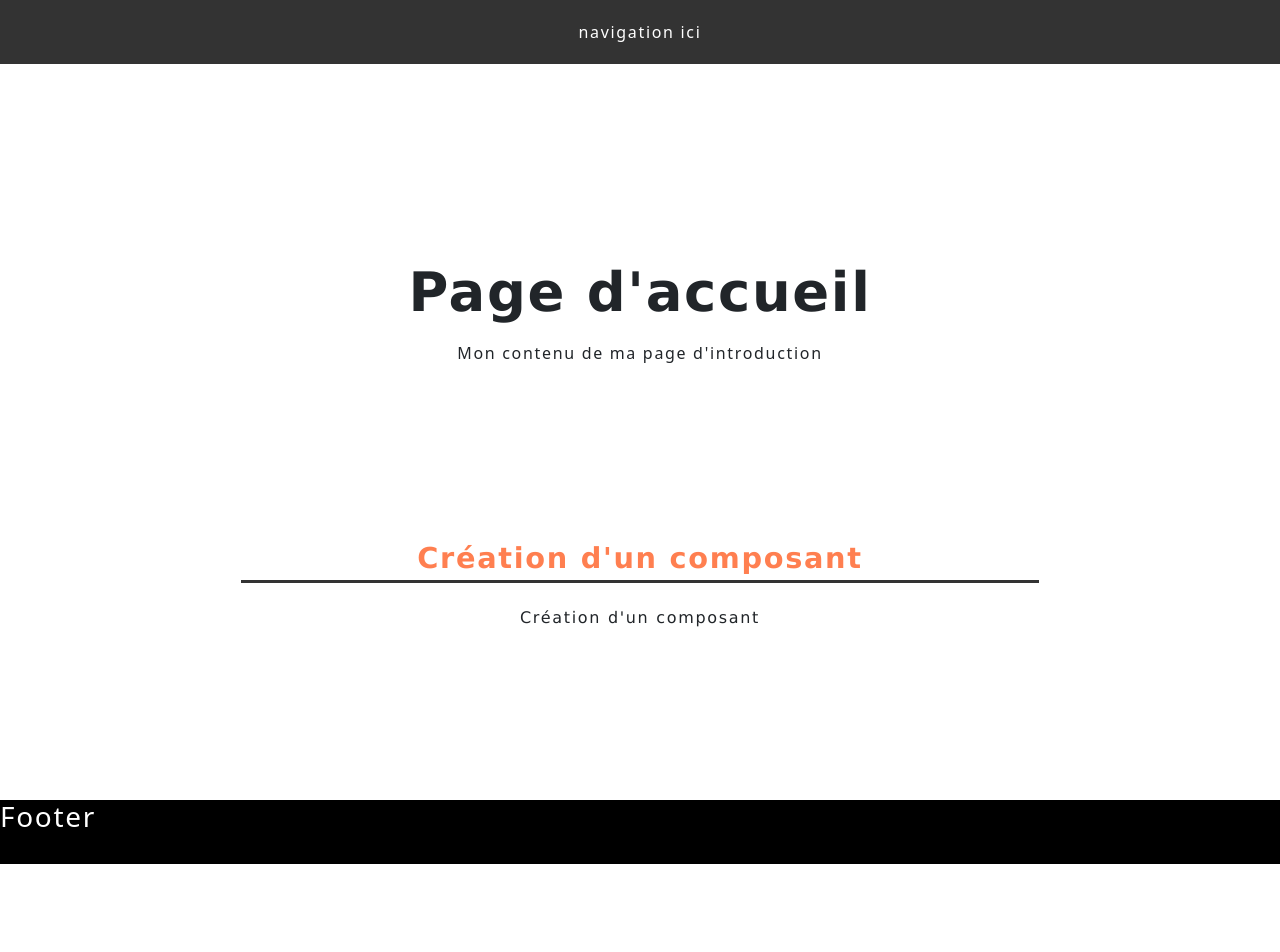
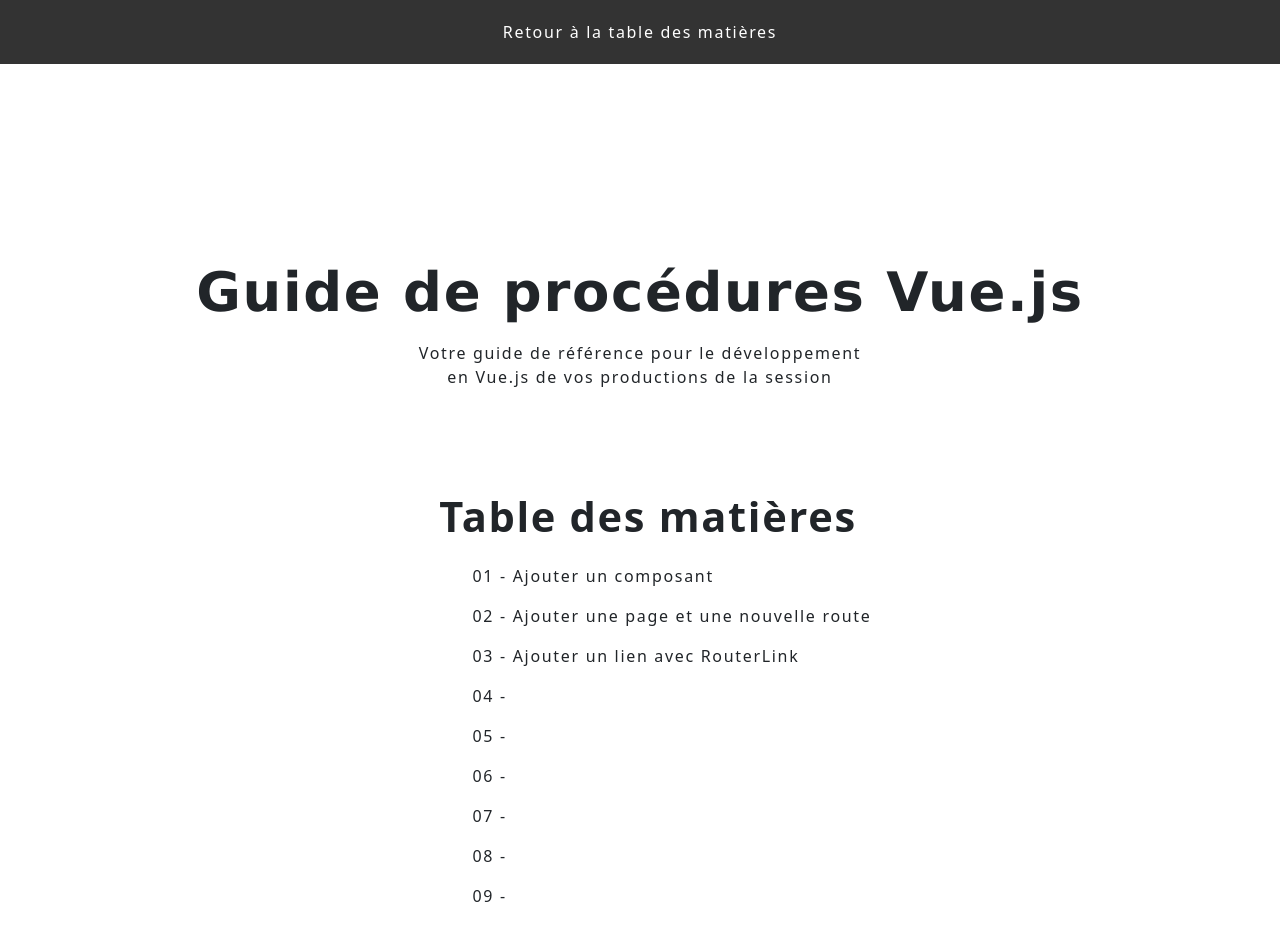
Before and after one commit to ycharles-cstj/aideVueJs, a Vue app: page / in a window 1280 px wide. Shown: the top 952 px of the page. Before the commit the page ends 864 px from the top, so only its background shows below. Built offline with nearby package versions, Linux system fonts and the light colour scheme.

Commit message:
feature-structure-titre

```diff
--- a/src/assets/scss/components/app/titre-content/titre-content.scss
+++ b/src/assets/scss/components/app/titre-content/titre-content.scss
@@ -8,6 +8,7 @@
     position: relative;
     @extend .col-md-12;
     @include setFlex(column, center, center);
+    @include resetBox;
     margin-top: 64px;
     margin-bottom: 32px;
 
@@ -16,7 +17,7 @@
         width: 70%;
         border-bottom: 3px solid #333;
         content:"";
-        bottom: 60px;
+        bottom: 28px;
     }
 }
 
@@ -24,6 +25,7 @@
 // Titre
 // - - - - - - - - - - - - - - - - - - - - - - - - - - -
 h2.titreContent p.titre{
+    @include resetBox;
     width: 480px;
     font-weight: bolder;
     font-family: Verdana, Geneva, Tahoma, sans-serif;
@@ -37,6 +39,7 @@
 // - - - - - - - - - - - - - - - - - - - - - - - - - - -
 
 h2.titreContent p{
+    @include resetBox;
 
     &:last-of-type{
         margin-top: 16px;
--- a/src/assets/scss/components/app/titre-section/titre-section.scss
+++ b/src/assets/scss/components/app/titre-section/titre-section.scss
@@ -19,10 +19,17 @@
 
 header > h1{
     @include resetBox;
-    width: 480px;
     margin-bottom: 16px;
+    padding: 0 32px;
     font-weight: bolder;
     font-family: Verdana, Geneva, Tahoma, sans-serif;
     text-align: center;
     font-size: 3.4rem;
 }
+
+header > p.explication{
+    @include resetBox;
+    padding : 0 16px;
+    width: 480px;
+    text-align: center;
+}
--- a/src/assets/scss/pages/page-index.scss
+++ b/src/assets/scss/pages/page-index.scss
@@ -1,4 +1,9 @@
+// Page d'accueil
+//----------------------------------------------------
 
+// - - - - - - - - - - - - - - - - - - - - - - - - - - -
+// structure du contenu
+// - - - - - - - - - - - - - - - - - - - - - - - - - - -
 
 main{
     @extend .row;
@@ -6,3 +11,31 @@
     @include setFlex(column, start, center);
     width: 100%;
 }
+
+// - - - - - - - - - - - - - - - - - - - - - - - - - - -
+// Table des matières
+// - - - - - - - - - - - - - - - - - - - - - - - - - - -
+div.tableMatieres {
+    @include setFlex(column, start, center);
+    @extend .col-md-12;
+
+    & p{
+        @include resetBox;
+        padding-left: 16px;
+        font-size: 2.6rem;
+        font-weight: bold;
+    }
+
+}
+
+ul.listeContenu {
+    @include setFlex(column, start, start);
+    @include resetBox;
+    padding-left: 64px;
+    margin-top: 8px;
+
+    & li {
+        @include resetBox;
+        padding: 8px 0;
+    }
+}
--- a/src/components/app/TitreSection/TitreSection.vue
+++ b/src/components/app/TitreSection/TitreSection.vue
@@ -13,7 +13,7 @@
 <template>
 
 <header>
-    <h1>{{ props.titreSection }}</h1>
+    <h1> {{ props.titreSection }} </h1>
     <slot></slot>
 </header>
 
--- a/src/components/commun/HeaderApp/HeaderApp.vue
+++ b/src/components/commun/HeaderApp/HeaderApp.vue
@@ -2,7 +2,7 @@
 
 <template>
 <header>
-    navigation ici
+    <nav> Retour à la table des matières</nav>
 </header>
 </template>
 
--- a/src/views/PageAccueil.vue
+++ b/src/views/PageAccueil.vue
@@ -7,13 +7,36 @@
 <template>
 <div class="interface">
     <main>
-        <TitreSection :titreSection="'Page d\'accueil'">
-            <p>Mon contenu de ma page d'introduction</p>
+
+        <TitreSection :titreSection="'Guide de procédures Vue.js'">
+            <p class="explication">Votre guide de référence pour le développement en Vue.js de vos productions de la session</p>
         </TitreSection>
+
+
+
+        <div class="tableMatieres">
+
+            <p>Table des matières</p>
+
+            <ul class="listeContenu">
+                <li> <span>01</span> - Ajouter un composant</li>
+                <li> <span>02</span> - Ajouter une page et une nouvelle route</li>
+                <li> <span>03</span> - Ajouter un lien avec RouterLink</li>
+                <li> <span>04</span> - </li>
+                <li> <span>05</span> - </li>
+                <li> <span>06</span> - </li>
+                <li> <span>07</span> - </li>
+                <li> <span>08</span> - </li>
+                <li> <span>09</span> - </li>
+            </ul>
+        </div>
+
+
 
         <TitreContent :titre="'Création d\'un composant'">
             <p>Création d'un composant</p>
         </TitreContent>
+
     </main>
 </div>
 </template>
```
